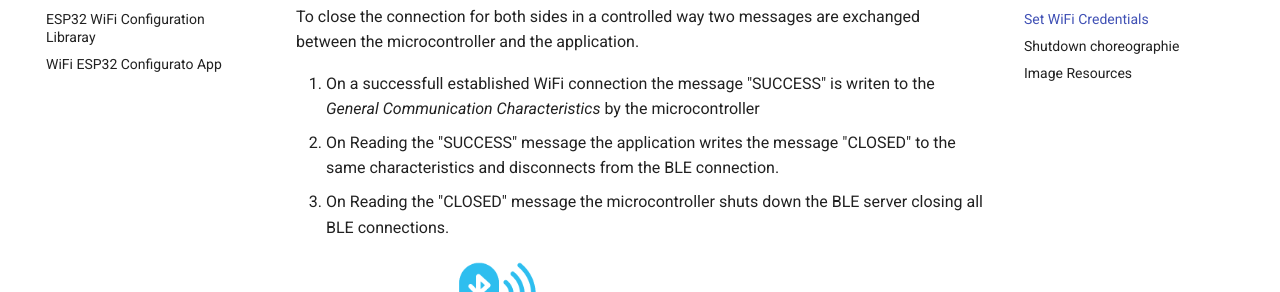
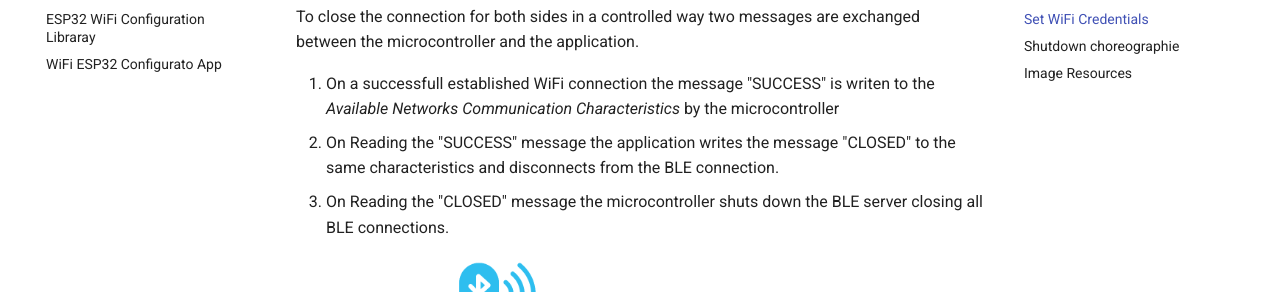
Before and after one commit to Jurilz/wifi-esp32-docs, an MkDocs documentation site: the page built from docs/how-does-it-work.md, in a window 1280 px wide and 900 px high, scrolled down 1408 px. Shown: the part 161-453 px from the top of the window. Built offline with MkDocs 1.6.1 and Material for MkDocs 9.7.7, drawn with Linux system fonts in a browser that asks for light colours.

Commit message:
fixed typo

```diff
--- a/docs/how-does-it-work.md
+++ b/docs/how-does-it-work.md
@@ -20,7 +20,7 @@ The [ESP32WifiConfigurator.h](esp32-wifi-configurator.md) library also scans for
 ## Shutdown choreographie
 To close the connection for both sides in a controlled way two messages are exchanged between the microcontroller and the application.
 
-1. On a successfull established WiFi connection the message "SUCCESS" is writen to the *General Communication Characteristics* by the microcontroller
+1. On a successfull established WiFi connection the message "SUCCESS" is writen to the *Available Networks Communication Characteristics* by the microcontroller
 2. On Reading the "SUCCESS" message the application writes the message "CLOSED" to the same characteristics and disconnects from the BLE connection.
 3. On Reading the "CLOSED" message the microcontroller shuts down the BLE server closing all BLE connections.
 
```
